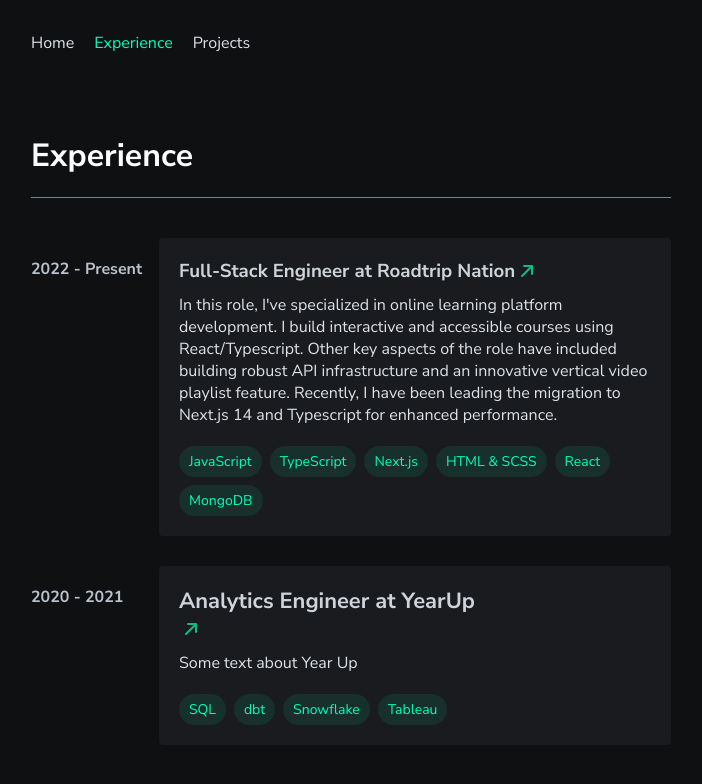
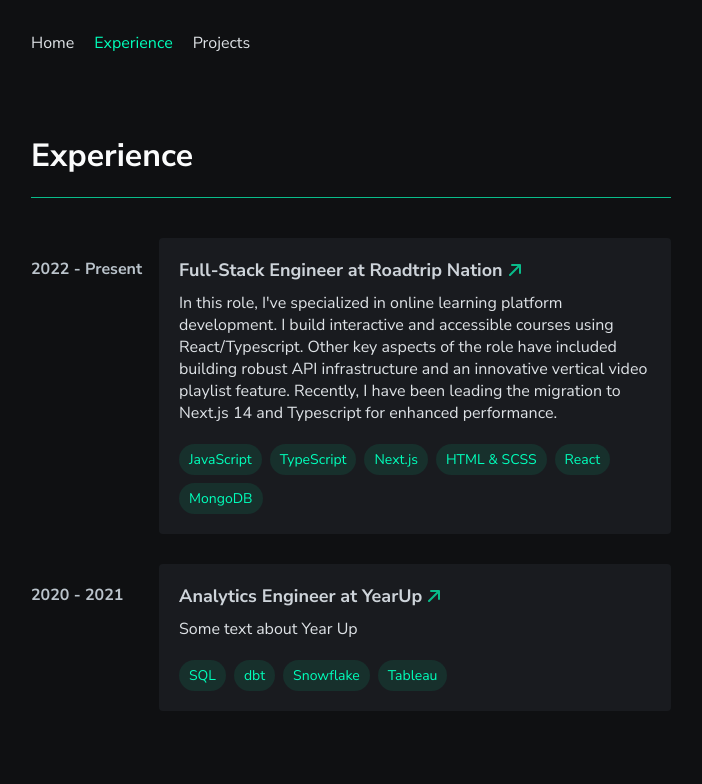
Before and after one commit to matt-gefen/portfolio-next, a Next.js app: page /experience in a window 1280 px wide. Shown: the top 784 px of the page, without its empty margins (289-991 px from the left). Built offline with nearby package versions, Linux system fonts and the light colour scheme.

Commit message:
arrow prop things

```diff
--- a/app/components/icons/ArrowUp.tsx
+++ b/app/components/icons/ArrowUp.tsx
@@ -1,12 +1,17 @@
-const ArrowUp = () => {
+interface Props {
+  viewBox?:string,
+  size?: string
+}
+
+const ArrowUp = ({viewBox, size}:Props) => {
   return (
-<svg width="800px" height="800px" viewBox="0 0 18 18" xmlns="http://www.w3.org/2000/svg">
+<svg width={size} height={size} viewBox={viewBox ? viewBox : "0 0 18 18"} xmlns="http://www.w3.org/2000/svg">
 
 <g data-name="Layer 2">
 
 <g data-name="diagonal-arrow-right-up">
 
-<rect width="24" height="24" transform="rotate(180 12 12)" opacity="0"/>
+<rect width={size} height={size} transform="rotate(180 12 12)" opacity="0"/>
 
 <path d="M18 7.05a1 1 0 0 0-1-1L9 6a1 1 0 0 0 0 2h5.56l-8.27 8.29a1 1 0 0 0 0 1.42 1 1 0 0 0 1.42 0L16 9.42V15a1 1 0 0 0 1 1 1 1 0 0 0 1-1z"/>
 
--- a/app/experience/page.tsx
+++ b/app/experience/page.tsx
@@ -28,7 +28,7 @@
             >
                 Full-Stack Engineer at Roadtrip Nation
                 <span className={`${styles.project_icon}`}>
-                  <ArrowUp />
+                  <ArrowUp size='18px'/>
                 </span>
             </Link>
             <div className={`${styles.project_body}`}>
@@ -51,9 +51,6 @@
                 <li>
                   <div className={`${styles.project_stack_element}`}>MongoDB</div>
                 </li>
-                {/* <li>
-                <div className={`${styles.project_stack_element}`}>Storybook</div>
-              </li> */}
               </ul>
               <div className={`${styles.project_description}`}>
                 <p>
@@ -73,11 +70,9 @@
               className={`embedded_link ${styles.project_link}`}
               href={'https://yearup.org/'}
             >
-                <span className={`${styles.project_link_text}`}>
-                <h3>Analytics Engineer at YearUp</h3>
-                </span>
+                Analytics Engineer at YearUp
                 <span className={`${styles.project_icon}`}>
-                  <ArrowUp />
+                  <ArrowUp size='18px'/>
                 </span>
             </Link>
             <div className={`${styles.project_body}`}>
--- a/app/projects/page.module.css
+++ b/app/projects/page.module.css
@@ -83,7 +83,7 @@
     /* display: flex; */
     /* align-items: center; */
     /* gap: 5px; */
-    font-size: 18.72px;
+    font-size: 18px;
     font-style: normal;
     font-weight: 700;
     .project_icon {
@@ -91,8 +91,6 @@
       display: inline-block;
     }
     & svg {
-      height: 18px;
-      width: 18px;
       fill: #09bc8a;
       transition: transform 100ms ease-in-out;
     }
```
